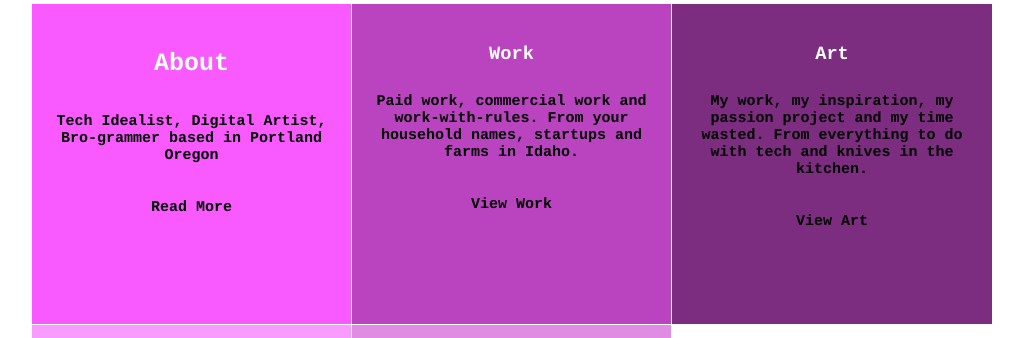
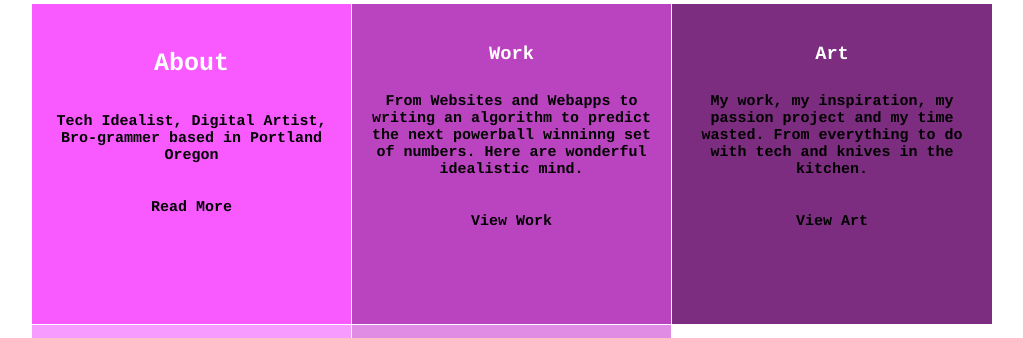
Before and after one commit to brandongiam/KidKomputer, a plain HTML site: page index.html in a window 1280 px wide. Shown: the part 96-434 px from the top of the page, without its empty margins (128-1151 px from the left). Drawn offline with Linux system fonts and the light colour scheme.

```diff
--- a/index.html
+++ b/index.html
@@ -29,7 +29,8 @@
 
 		<div class="work">
 			<h3><a href="http://brandongiam.prosperitacademy.com/?page_id=56">Work</a></h3>
-			<p>Paid work, commercial work and work-with-rules. From your household names, startups and farms in Idaho.</p>
+			<p>From Websites and Webapps to writing an algorithm to predict the next powerball
+				winninng set of numbers. Here are wonderful idealistic mind. </p>
 			<p><a href="http://brandongiam.prosperitacademy.com/?page_id=56">View Work</a></p>
 		</div>
 
```
